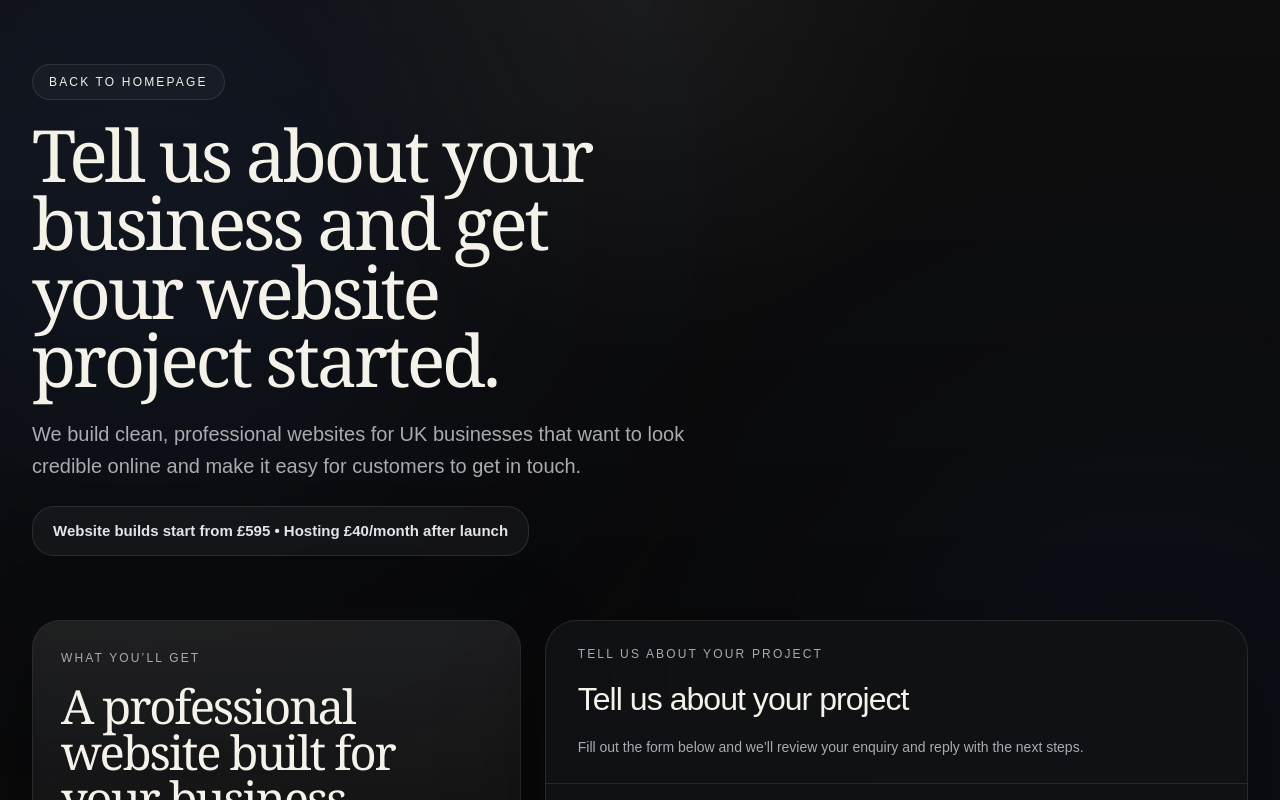
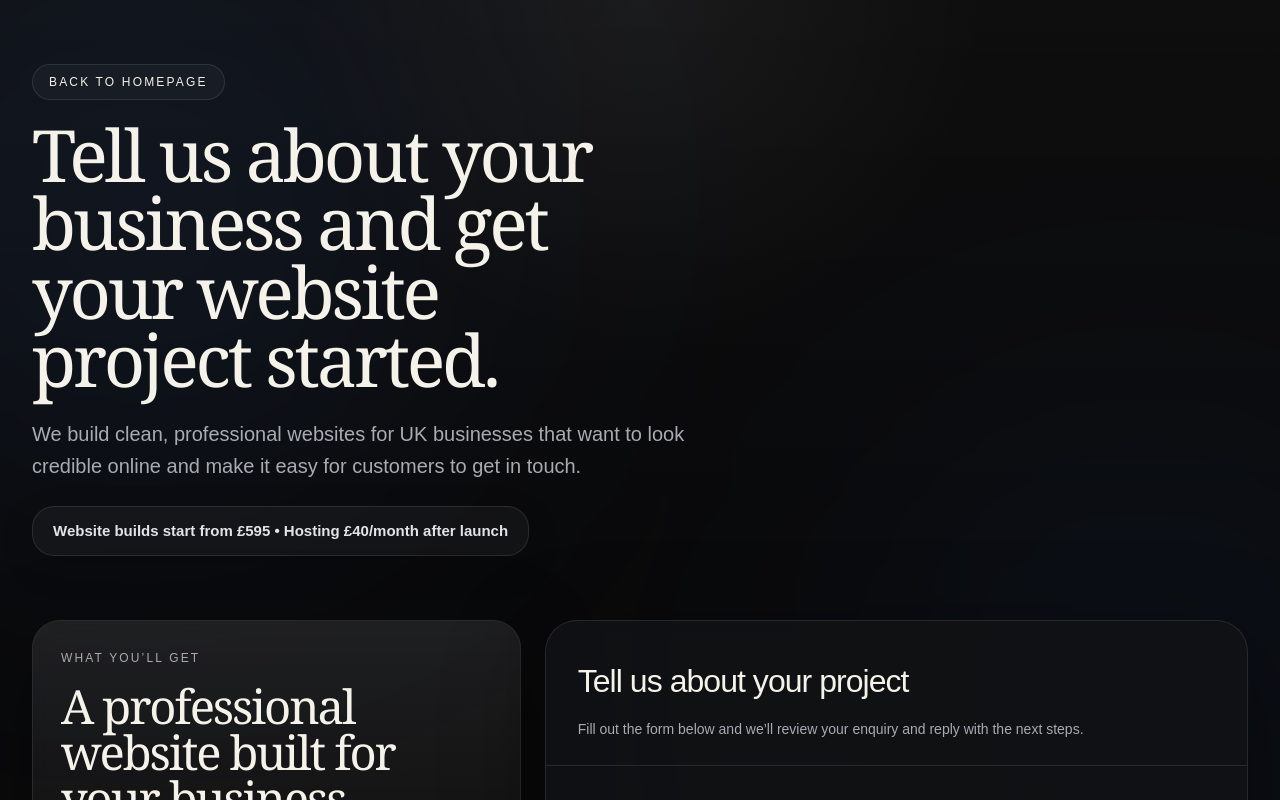
Before and after one commit to cleanwebsitesuk/cleanwebsites, a Next.js app: page /start in a window 1280 px wide. Shown: the top 800 px of the page. Built offline with nearby package versions, Linux system fonts and the light colour scheme.

Commit message:
Update page.tsx

```diff
--- a/app/start/page.tsx
+++ b/app/start/page.tsx
@@ -689,9 +689,6 @@ export default function StartPage() {
             <Reveal className="h-fit lg:sticky lg:top-6">
               <div className={formCardClass}>
                 <div className="border-b border-white/10 px-5 py-5 sm:px-8 sm:py-6">
-                  <div className="text-[11px] uppercase tracking-[0.16em] text-[#A9ABB3] sm:text-[12px] sm:tracking-[0.18em]">
-                    Tell us about your project
-                  </div>
                   <h2 className="mt-3 text-[1.7rem] tracking-[-0.03em] text-[#F5F2EA] sm:text-[2rem]">
                     Tell us about your project
                   </h2>
```
